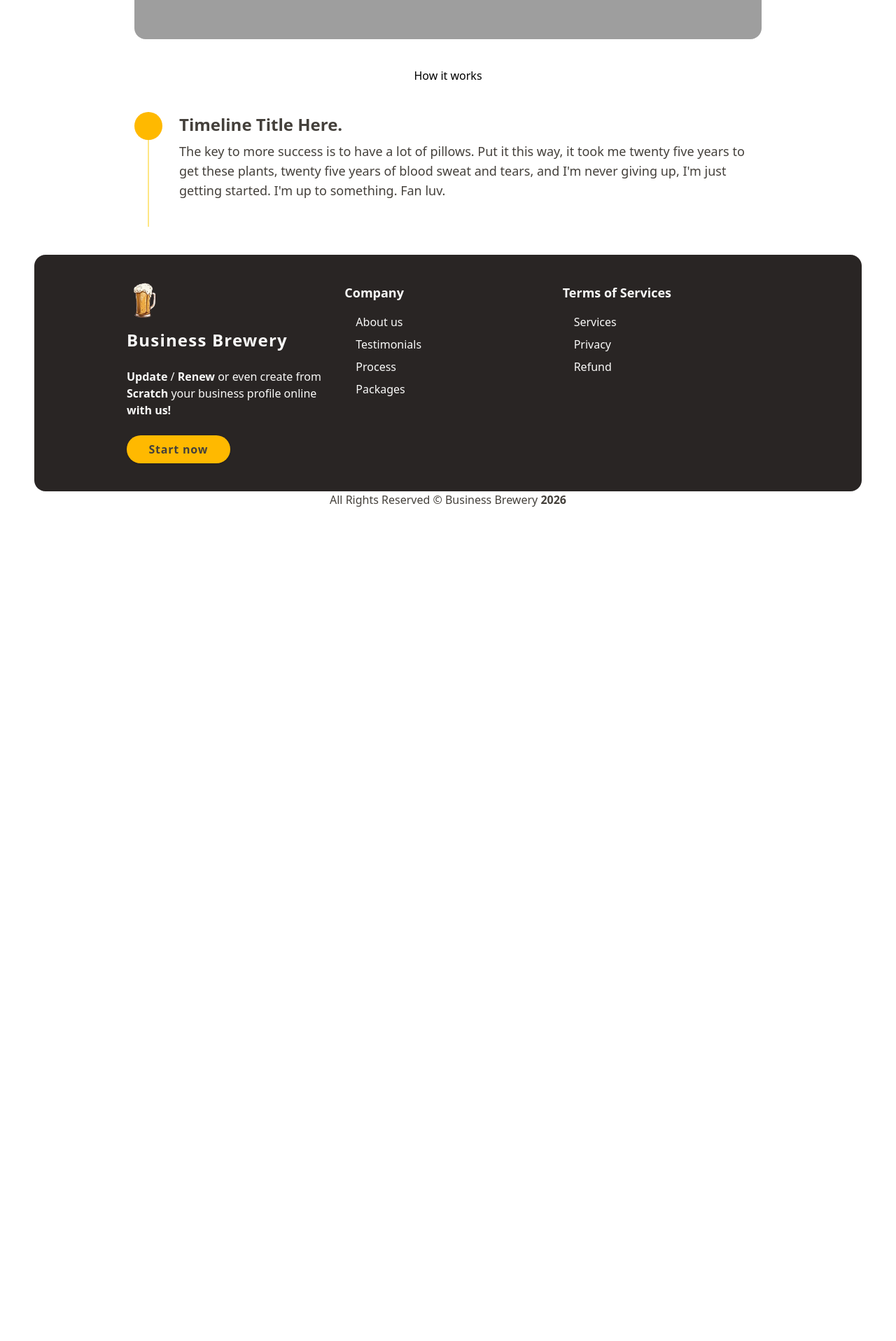
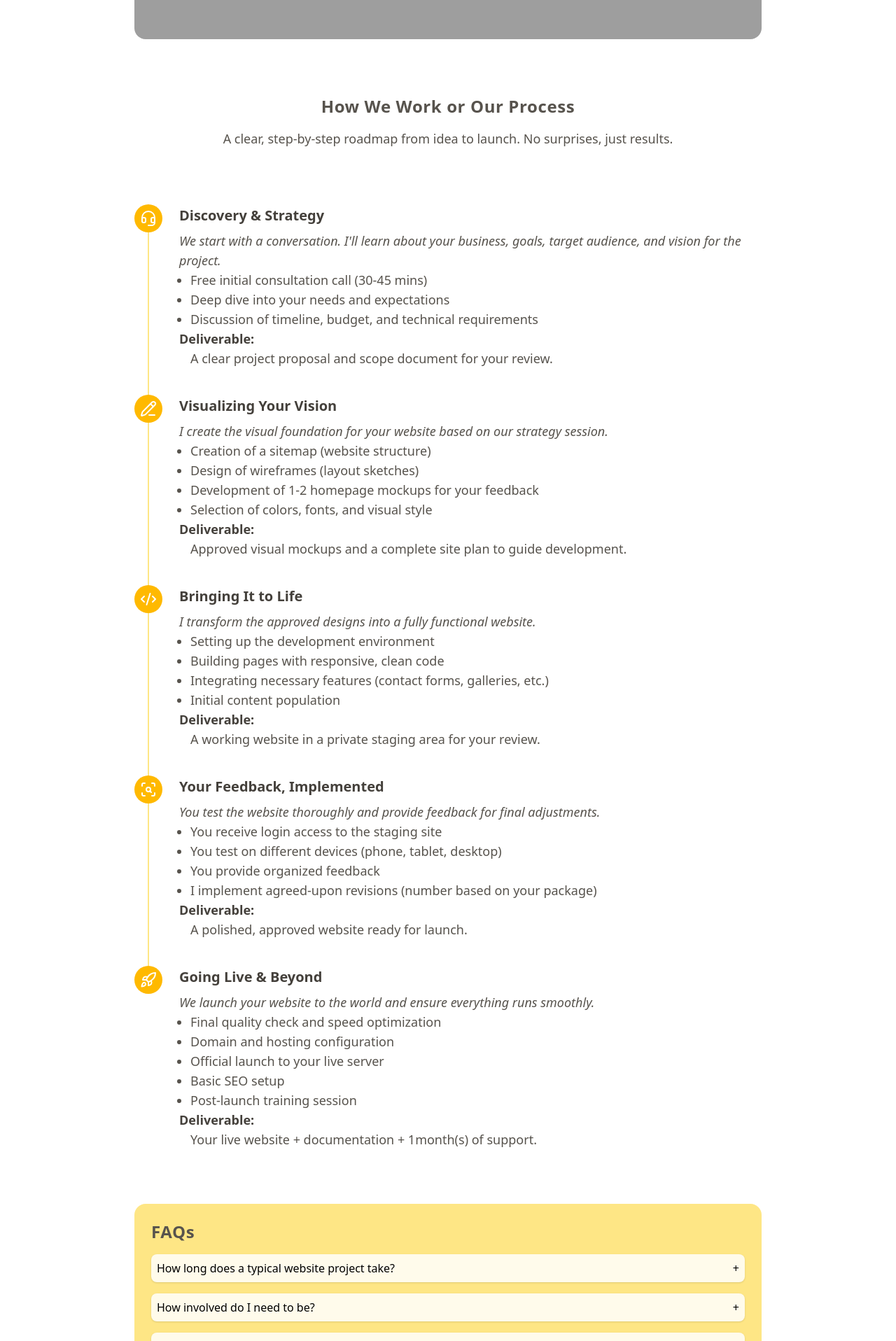
Before and after one commit to aievey/business-brewery-next, a Next.js app: page /how-it-works in a window 1280 px wide. Shown: the part 240-2156 px from the top of the page at 70% size. Before the commit the page ends 966 px from the top, so only its background shows below. Built offline with nearby package versions, Linux system fonts and the light colour scheme; grey boxes are pictures that could not be loaded.

Commit message:
added process

```diff
--- a/src/app/how-it-works/page.jsx
+++ b/src/app/how-it-works/page.jsx
@@ -1,35 +1,62 @@
 import PageContainer from "@/components/page-container";
 import SubCover from "@/components/sub-cover";
+import { Elaboration, Head } from "@/components/ui/segment";
+import QnA from "@/components/ui/accordion";
+import { processSteps } from "@/lib/process";
 
 export const metadata = {
   title: "How it works",
   description:
     "Know before you put your hard earned money. We value your efforts!",
 };
+
+const Timeline = () => {
+  return (
+    <div className="flex w-full flex-col items-start">
+      {processSteps.map((step) => (
+        <div className="group flex gap-x-6" key={step.id}>
+          <div className="relative">
+            {step.id === "last" ? (
+              ""
+            ) : (
+              <div className="absolute top-0 left-1/2 h-full w-0.5 -translate-x-1/2 bg-amber-200"></div>
+            )}
+            <span className="relative z-10 grid h-10 w-10 place-items-center rounded-full bg-amber-400 text-white">
+              <step.icon />
+            </span>
+          </div>
+          <div className="-translate-y-1.5 pt-2 pb-8 text-stone-700">
+            <h2 className="text-xl font-semibold">{step.title}</h2>
+            <div className="text-lg font-light text-stone-600">
+              <p className="mt-2 italic">{step.description}</p>
+              <ul className="list-disc pl-4">
+                {step.process.map((p) => (
+                  <li key={p.id}>{p.item}</li>
+                ))}
+              </ul>
+              <h3 className="font-semibold text-stone-700">Deliverable:</h3>
+              <p className="ml-4">{step.deliverable}</p>
+            </div>
+          </div>
+        </div>
+      ))}
+    </div>
+  );
+};
+
 const Process = () => {
   return (
     <PageContainer>
       <SubCover url="/process-cover.jpg"> Process</SubCover>
-      <h1>How it works</h1>
-      <div className="flex w-full flex-col items-start">
-        <div className="group flex gap-x-6">
-          <div className="relative">
-            <div className="absolute top-0 left-1/2 h-full w-0.5 -translate-x-1/2 bg-amber-200"></div>
-            <span className="relative z-10 grid h-10 w-10 place-items-center rounded-full bg-amber-400 text-stone-700"></span>
-          </div>
-          <div className="-translate-y-1.5 pt-2 pb-8">
-            <h2 className="text-2xl font-semibold text-stone-700">
-              Timeline Title Here.
-            </h2>
-            <p className="mt-2 text-lg font-light text-stone-700">
-              The key to more success is to have a lot of pillows. Put it this
-              way, it took me twenty five years to get these plants, twenty five
-              years of blood sweat and tears, and I&#x27;m never giving up,
-              I&#x27;m just getting started. I&#x27;m up to something. Fan luv.
-            </p>
-          </div>
-        </div>
+      <div className="py-10 text-center">
+        <Head>How We Work or Our Process</Head>
+        <Elaboration>
+          A clear, step-by-step roadmap from idea to launch. No surprises, just
+          results.
+        </Elaboration>
       </div>
+      <Timeline />
+      <QnA />
     </PageContainer>
   );
 };
--- /dev/null
+++ b/src/components/ui/accordion.jsx
@@ -0,0 +1,39 @@
+"use client";
+import { useState } from "react";
+import { faqs } from "@/lib/process";
+import { Head } from "./segment";
+
+const QnA = () => {
+  const [isAccordionOpen, setOpen] = useState(false);
+  function handleAccrodion(id) {
+    setOpen(isAccordionOpen === id ? false : id);
+  }
+  return (
+    <div className="w-full rounded-2xl bg-amber-200 p-6">
+      <Head>FAQs</Head>
+      {faqs.map((q) => {
+        const isOpen = isAccordionOpen === q.id;
+
+        return (
+          <div className="mb-4" key={q.id}>
+            <button
+              className={`w-full rounded-lg transition-colors duration-200 ${isOpen ? "bg-white" : "bg-amber-50"} p-2 text-left shadow hover:cursor-pointer`}
+              onClick={() => handleAccrodion(q.id)}
+            >
+              <div className="flex justify-between">
+                <span>{q.q}</span>
+                {isOpen ? <span>-</span> : <span>+</span>}
+              </div>
+            </button>
+            <div
+              className={`overflow-hidden border-l-3 border-stone-600 bg-amber-100 px-2 transition-all duration-200 ${isOpen ? "mt-2 " : "h-0"}`}
+            >
+              {q.a}
+            </div>
+          </div>
+        );
+      })}
+    </div>
+  );
+};
+export default QnA;
```
Also changed, not shown: src/lib/packages.js, src/lib/process.js (added).
